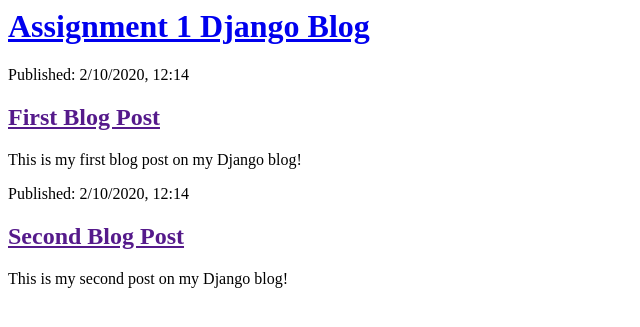
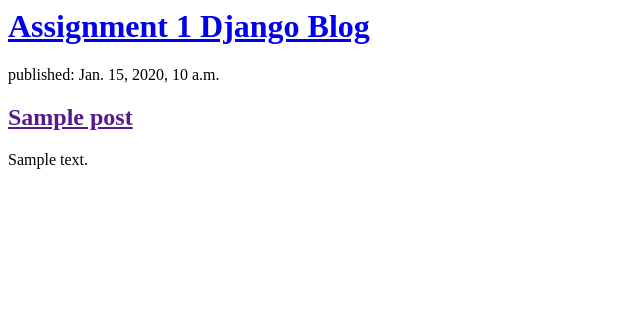
Before and after one commit to rbuettner20/Assignment_1, a Django app: template blog/templates/blog/post_list.html in a window 1280 px wide. Shown: the top 327 px of the page, without its empty margins (0-640 px from the left). Run offline with Django 3.2, Linux system fonts and the light colour scheme; the template is opened without the code that fills it: most values are stand-ins (such as "Sample title", 1, 10 or a date in 2020).

Commit message:
Modified templates to display posts from database

```diff
--- a/blog/templates/blog/post_list.html
+++ b/blog/templates/blog/post_list.html
@@ -7,16 +7,13 @@
             <h1><a href="/">Assignment 1 Django Blog</a></h1>
         </div>
 
-        <div>
-            <p>Published: 2/10/2020, 12:14</p>
-            <h2><a href="">First Blog Post</a></h2>
-            <p>This is my first blog post on my Django blog!</p>
-        </div>
+        {% for post in posts %}
+            <div>
+                <p>published: {{ post.published_date }}</p>
+                <h2><a href="">{{ post.title }}</a></h2>
+                <p>{{ post.text|linebreaksbr }}</p>
+            </div>
+        {% endfor %}
 
-        <div>
-            <p>Published: 2/10/2020, 12:14</p>
-            <h2><a href="">Second Blog Post</a></h2>
-            <p>This is my second post on my Django blog!</p>
-        </div>
     </body>
 </html>
--- a/blog/views.py
+++ b/blog/views.py
@@ -1,5 +1,8 @@
 from django.shortcuts import render
+from django.utils import timezone
+from .models import Post
 
 def post_list(request):
-    return render(request, 'blog/post_list.html', {})
+    posts = Post.objects.filter(published_date__lte=timezone.now()).order_by('published_date')
+    return render(request, 'blog/post_list.html', {'posts': posts})
 # Create your views here.
```
